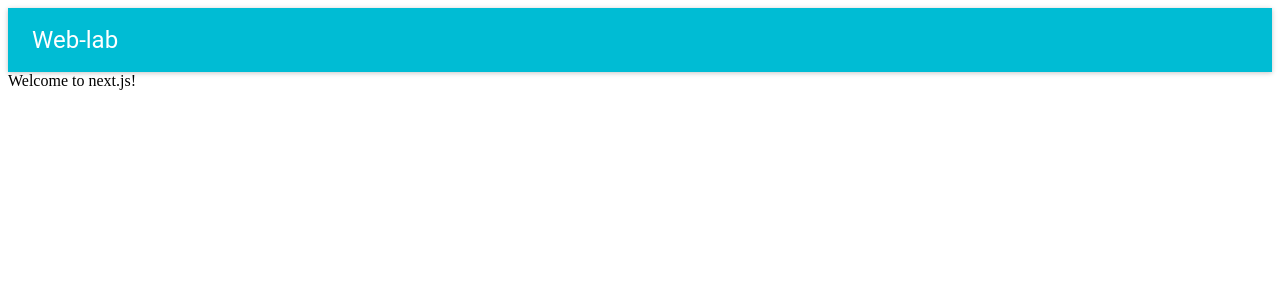
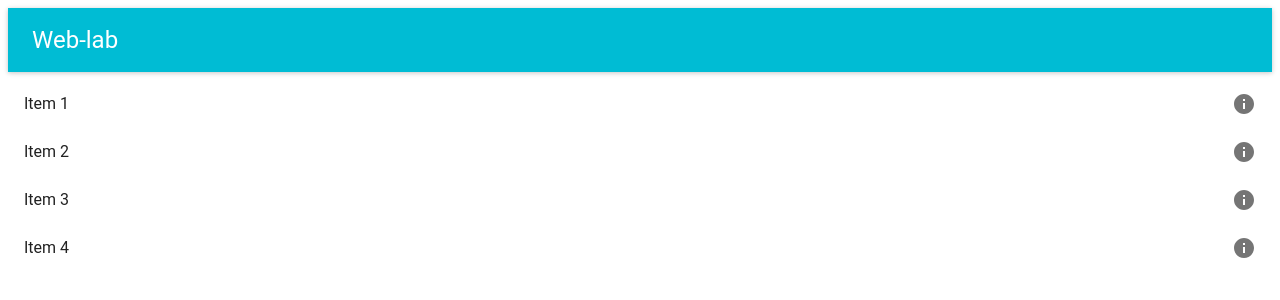
Before and after one commit to kennethnghk/web-lab, a Next.js app: page / in a window 1280 px wide. Shown: the top 300 px of the page. Built offline with nearby package versions, Linux system fonts and the light colour scheme.

Commit message:
#2 Create simple list

```diff
--- a/pages/index.js
+++ b/pages/index.js
@@ -1,9 +1,16 @@
 import React from "react";
 import Layout from "../components/Layout";
+import { List, ListItem } from "material-ui/List";
+import ActionInfo from "material-ui/svg-icons/action/info";
 
 const Index = () => (
   <Layout>
-    <div>Welcome to next.js!</div>
+    <List>
+      <ListItem primaryText="Item 1" rightIcon={<ActionInfo />} />
+      <ListItem primaryText="Item 2" rightIcon={<ActionInfo />} />
+      <ListItem primaryText="Item 3" rightIcon={<ActionInfo />} />
+      <ListItem primaryText="Item 4" rightIcon={<ActionInfo />} />
+    </List>
   </Layout>
 );
 
```
